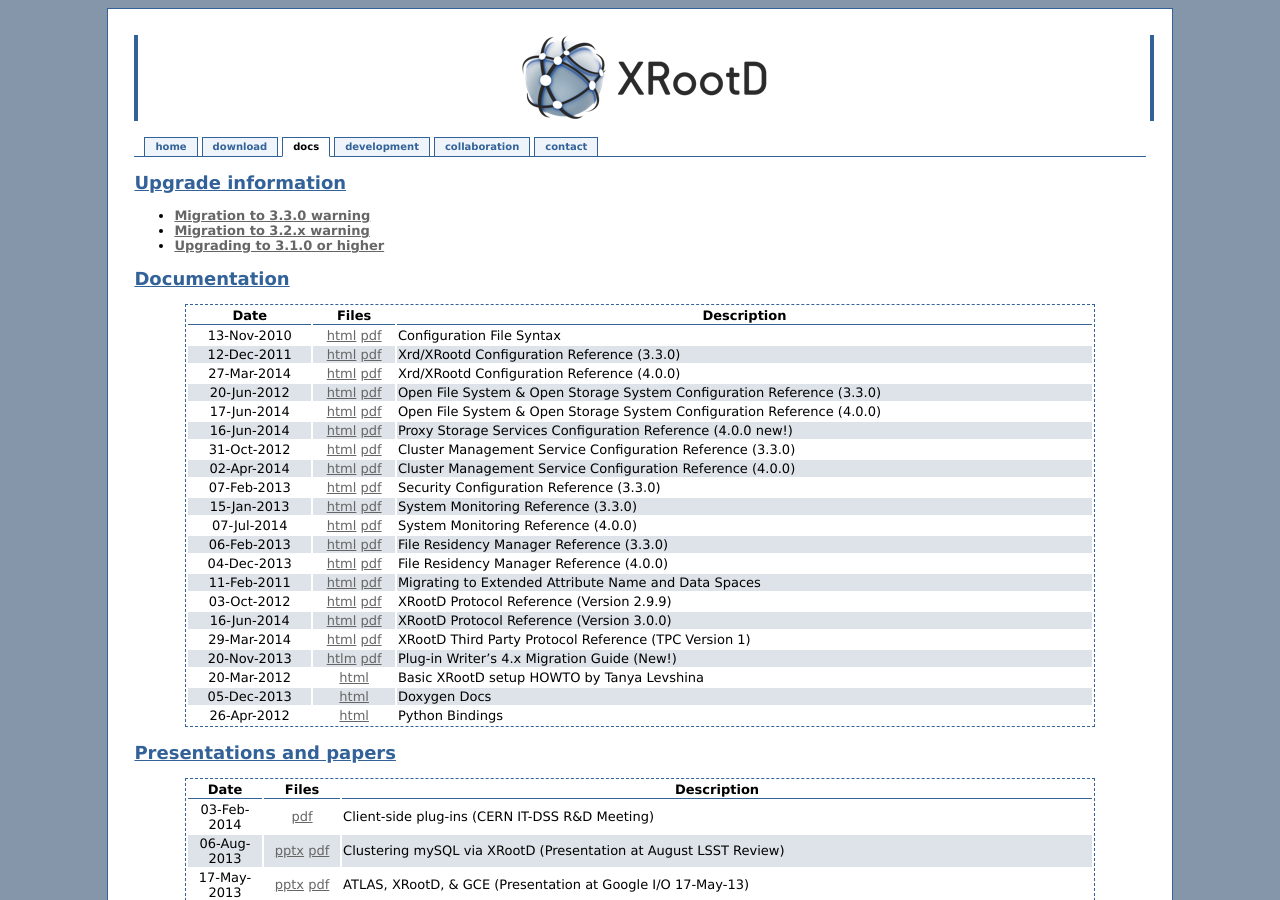
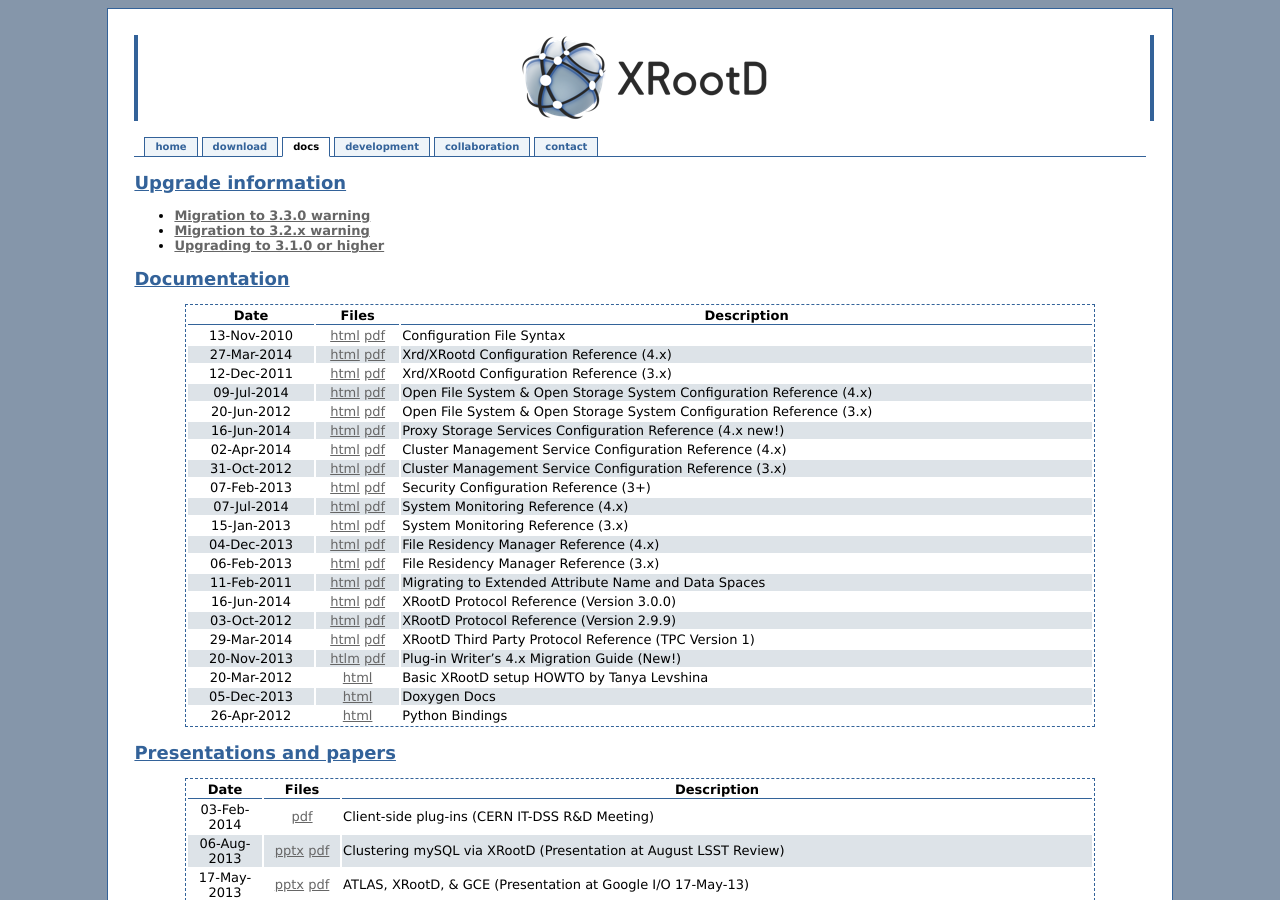
Before and after one commit to xrootd/xrootd-website, a Jekyll site: the page built from docs.md, in a window 1280 px wide and 900 px high. Built offline with Jekyll 4.4.1, drawn with Linux system fonts in a browser that asks for light colours; Markdown is read by kramdown in place of the engine named in the settings.

Commit message:
Update the oss manual and reformat doc page to highlight r4.

```diff
--- a/docs.md
+++ b/docs.md
@@ -18,21 +18,21 @@ Documentation
 |Date       |Files                                                                 |Description                                                                     |
 |:---------:|:----------------------------------------------------------------------:|------------------------------------------------------------------------------|
 |13-Nov-2010|[html](/doc/prod/Syntax_config.htm) [pdf](/doc/prod/Syntax_config.pdf)  |Configuration File Syntax                                                     |
-|12-Dec-2011|[html](/doc/prod/xrd_config.htm) [pdf](/doc/prod/xrd_config.pdf)        |Xrd/XRootd Configuration Reference (3.3.0)                             |
-|27-Mar-2014|[html](/doc/dev4/xrd_config.htm) [pdf](/doc/dev4/xrd_config.pdf)           |Xrd/XRootd Configuration Reference (4.0.0)                          |
-|20-Jun-2012|[html](/doc/prod/ofs_config.htm) [pdf](/doc/prod/ofs_config.pdf)        |Open File System &amp; Open Storage System Configuration Reference (3.3.0)    |
-|17-Jun-2014|[html](/doc/dev4/ofs_config.htm) [pdf](/doc/dev4/ofs_config.pdf)        |Open File System &amp; Open Storage System Configuration Reference (4.0.0)    |
-|16-Jun-2014|[html](/doc/dev4/pss_config.htm) [pdf](/doc/dev4/pss_config.pdf)        |Proxy Storage Services Configuration Reference (4.0.0 new!)    |
-|31-Oct-2012|[html](/doc/prod/cms_config.htm) [pdf](/doc/prod/cms_config.pdf)        |Cluster Management Service Configuration Reference (3.3.0)                    |
-|02-Apr-2014|[html](/doc/dev4/cms_config.htm) [pdf](/doc/dev4/cms_config.pdf)        |Cluster Management Service Configuration Reference (4.0.0)                    |
-|07-Feb-2013|[html](/doc/prod/sec_config.htm) [pdf](/doc/prod/sec_config.pdf)        |Security Configuration Reference (3.3.0)                                      |
-|15-Jan-2013|[html](/doc/prod/xrd_monitoring.htm) [pdf](/doc/prod/xrd_monitoring.pdf)|System Monitoring Reference (3.3.0)                                           |
-|07-Jul-2014|[html](/doc/dev4/xrd_monitoring.htm) [pdf](/doc/dev4/xrd_monitoring.pdf)|System Monitoring Reference (4.0.0)                                           |
-|06-Feb-2013|[html](/doc/prod/frm_config.htm) [pdf](/doc/prod/frm_config.pdf)          |File Residency Manager Reference (3.3.0)                                  |
-|04-Dec-2013|[html](/doc/dev4/frm_config.htm) [pdf](/doc/dev4/frm_config.pdf)          |File Residency Manager Reference (4.0.0)                                  |
+|27-Mar-2014|[html](/doc/dev4/xrd_config.htm) [pdf](/doc/dev4/xrd_config.pdf)           |Xrd/XRootd Configuration Reference (4.x)                            |
+|12-Dec-2011|[html](/doc/prod/xrd_config.htm) [pdf](/doc/prod/xrd_config.pdf)        |Xrd/XRootd Configuration Reference (3.x)                               |
+|09-Jul-2014|[html](/doc/dev4/ofs_config.htm) [pdf](/doc/dev4/ofs_config.pdf)        |Open File System &amp; Open Storage System Configuration Reference (4.x)      |
+|20-Jun-2012|[html](/doc/prod/ofs_config.htm) [pdf](/doc/prod/ofs_config.pdf)        |Open File System &amp; Open Storage System Configuration Reference (3.x)      |
+|16-Jun-2014|[html](/doc/dev4/pss_config.htm) [pdf](/doc/dev4/pss_config.pdf)        |Proxy Storage Services Configuration Reference (4.x new!)    |
+|02-Apr-2014|[html](/doc/dev4/cms_config.htm) [pdf](/doc/dev4/cms_config.pdf)        |Cluster Management Service Configuration Reference (4.x)                    |
+|31-Oct-2012|[html](/doc/prod/cms_config.htm) [pdf](/doc/prod/cms_config.pdf)        |Cluster Management Service Configuration Reference (3.x)                    |
+|07-Feb-2013|[html](/doc/prod/sec_config.htm) [pdf](/doc/prod/sec_config.pdf)        |Security Configuration Reference (3+)                                         |
+|07-Jul-2014|[html](/doc/dev4/xrd_monitoring.htm) [pdf](/doc/dev4/xrd_monitoring.pdf)|System Monitoring Reference (4.x)                                           |
+|15-Jan-2013|[html](/doc/prod/xrd_monitoring.htm) [pdf](/doc/prod/xrd_monitoring.pdf)|System Monitoring Reference (3.x)                                           |
+|04-Dec-2013|[html](/doc/dev4/frm_config.htm) [pdf](/doc/dev4/frm_config.pdf)          |File Residency Manager Reference (4.x)                                  |
+|06-Feb-2013|[html](/doc/prod/frm_config.htm) [pdf](/doc/prod/frm_config.pdf)          |File Residency Manager Reference (3.x)                                  |
 |11-Feb-2011|[html](/doc/prod/frm_migr.htm) [pdf](/doc/prod/frm_migr.pdf)            |Migrating to Extended Attribute Name and Data Spaces                          |
+|16-Jun-2014|[html](/doc/dev4/XRdv300.htm) [pdf](/doc/dev4/XRdv300.pdf)              |XRootD Protocol Reference (Version 3.0.0)                                     |
 |03-Oct-2012|[html](/doc/prod/XRdv299.htm) [pdf](/doc/prod/XRdv299.pdf)              |XRootD Protocol Reference (Version 2.9.9)                                     |
-|16-Jun-2014|[html](/doc/dev4/XRdv300.htm) [pdf](/doc/dev4/XRdv300.pdf)              |XRootD Protocol Reference (Version 3.0.0)                                     |
 |29-Mar-2014|[html](/doc/dev4/tpc_protocol.htm) [pdf](/doc/dev4/tpc_protocol.pdf)    |XRootD Third Party Protocol Reference (TPC Version 1)                                     |
 |20-Nov-2013|[htlm](/doc/dev4/Plugin_Migration_v4.htm) [pdf](Plugin_Migration_v4.pdf)|Plug-in Writer's 4.x Migration Guide (New!)|
 |20-Mar-2012|[html](https://twiki.grid.iu.edu/bin/view/SoftwareTeam/HowToInstallXrootd)|Basic XRootD setup HOWTO by Tanya Levshina|
```
